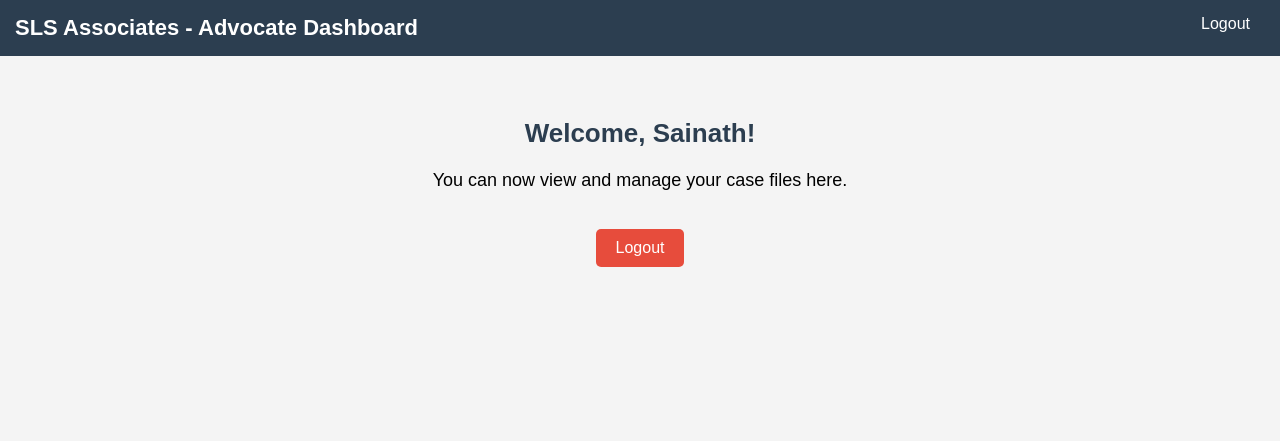
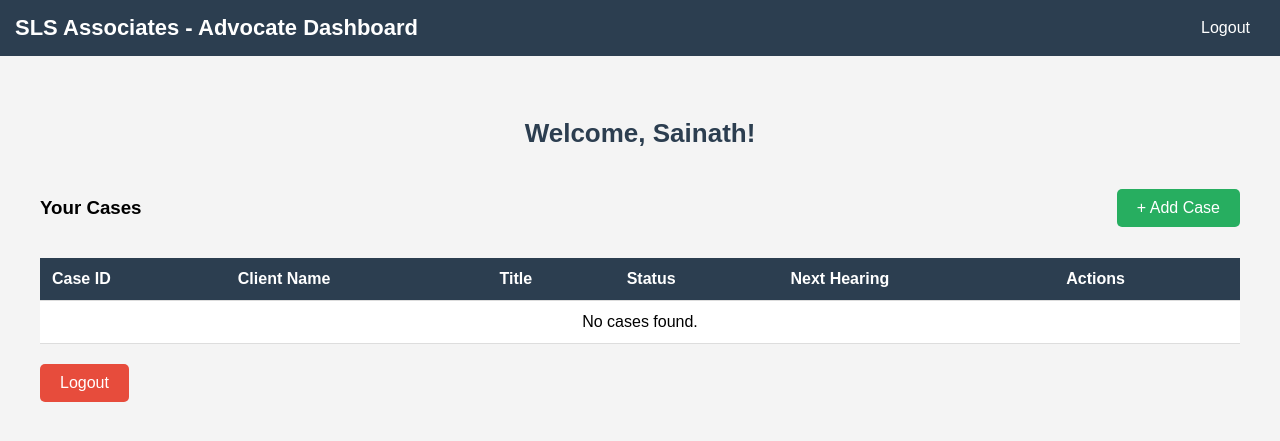
Before and after one commit to preenka/SLS-Associates, a Flask app: page /dashboard in a window 1280 px wide. Shown: the top 441 px of the page. Run offline with Flask 3, Linux system fonts and the light colour scheme; a user stored in the database is signed in; data comes from the database, SQL or seed files in the repository; both versions use the stored data as it was after the commit.

Commit message:
Added edit and delete feature

```diff
--- a/app.py
+++ b/app.py
@@ -13,7 +13,7 @@
 def home():
     return render_template('index.html')
 
-@app.route('/login', methods=['GET', 'POST'])  # ✅ Allows both GET and POST
+@app.route('/login', methods=['GET', 'POST'])
 def login():
     if request.method == 'POST':
         username = request.form['username']
@@ -33,20 +33,120 @@
             flash("Invalid credentials. Try again.", "error")
             return redirect('/login')
 
-    return render_template('login.html')  # When method is GET
+    return render_template('login.html')
 
 @app.route('/dashboard')
 def dashboard():
     if 'username' not in session:
         flash("Please login first.", "error")
         return redirect('/login')
-    return render_template('dashboard.html', username=session['username'])
+
+    conn = get_db_connection()
+    cursor = conn.cursor()
+    cursor.execute('SELECT * FROM cases WHERE advocate_username = ?', (session['username'],))
+    cases = cursor.fetchall()
+    conn.close()
+
+    return render_template('dashboard.html', username=session['username'], cases=cases)
 
 @app.route('/logout')
 def logout():
-    session.pop('username', None)
+    session.clear()  # Clears everything including flash data
     flash("You have been logged out.", "info")
     return redirect('/login')
 
+@app.route('/add', methods=['GET', 'POST'])
+def add():
+    if 'username' not in session:
+        return redirect('/login')
+
+    if request.method == 'POST':
+        client_name = request.form['client_name']
+        title = request.form['title']
+        status = request.form['status']
+        next_hearing = request.form['next_hearing']
+        advocate_username = session['username']
+
+        conn = get_db_connection()
+        cursor = conn.cursor()
+
+        # Get the next case_number for this advocate
+        cursor.execute('SELECT MAX(case_number) FROM cases WHERE advocate_username = ?', (advocate_username,))
+        max_case_number = cursor.fetchone()[0]
+
+        # Check if max_case_number is None or an empty string
+        next_case_number = 1 if not max_case_number or max_case_number == '' else int(max_case_number) + 1
+
+        # Insert the case with the calculated case_number
+        cursor.execute('''
+            INSERT INTO cases (advocate_username, client_name, title, status, next_hearing, case_number)
+            VALUES (?, ?, ?, ?, ?, ?)
+        ''', (advocate_username, client_name, title, status, next_hearing, next_case_number))
+
+        conn.commit()
+        conn.close()
+
+        return redirect('/dashboard')
+
+    return render_template('add.html')
+
+@app.route('/delete_case/<int:case_id>', methods=['POST'])
+def delete_case(case_id):
+    if 'username' not in session:
+        flash("Please login first.", "error")
+        return redirect('/login')
+
+    conn = get_db_connection()
+    cursor = conn.cursor()
+
+    # Ensure the logged-in user owns this case before deleting
+    cursor.execute('''
+        DELETE FROM cases
+        WHERE id = ? AND advocate_username = ?
+    ''', (case_id, session['username']))
+
+    conn.commit()
+    conn.close()
+    flash("Case deleted successfully!", "info")
+    return redirect('/dashboard')
+
+@app.route('/edit/<int:case_id>', methods=['GET', 'POST'])
+def edit(case_id):
+    if 'username' not in session:
+        flash("Please login first.", "error")
+        return redirect('/login')
+
+    conn = get_db_connection()
+    cursor = conn.cursor()
+
+    if request.method == 'POST':
+        client_name = request.form['client_name']
+        title = request.form['title']
+        status = request.form['status']
+        next_hearing = request.form['next_hearing']
+
+        cursor.execute('''
+            UPDATE cases
+            SET client_name = ?, title = ?, status = ?, next_hearing = ?
+            WHERE id = ? AND advocate_username = ?
+        ''', (client_name, title, status, next_hearing, case_id, session['username']))
+        conn.commit()
+        conn.close()
+        flash("Case updated successfully!", "success")
+        return redirect('/dashboard')
+
+    # GET: Show form with existing case data
+    cursor.execute('SELECT * FROM cases WHERE id = ? AND advocate_username = ?', (case_id, session['username']))
+    case = cursor.fetchone()
+    conn.close()
+
+    if not case:
+        flash("Case not found.", "error")
+        return redirect('/dashboard')
+
+    return render_template('edit.html', case=case)
+
+
+
 if __name__ == '__main__':
-    app.run(host='0.0.0.0', port=5000, debug=True)
+    app.run(debug=True)
--- a/templates/dashboard.html
+++ b/templates/dashboard.html
@@ -17,6 +17,7 @@
             color: white;
             display: flex;
             justify-content: space-between;
+            align-items: center;
         }
 
         .navbar h1 {
@@ -32,17 +33,61 @@
 
         .container {
             padding: 40px;
-            text-align: center;
         }
 
         .container h2 {
             color: #2c3e50;
             font-size: 26px;
+            text-align: center;
         }
 
-        .container p {
-            margin-top: 10px;
-            font-size: 18px;
+        .top-bar {
+            display: flex;
+            justify-content: space-between;
+            align-items: center;
+            margin: 30px 0 10px;
+        }
+
+        .add-btn {
+            background-color: #27ae60;
+            color: white;
+            border: none;
+            padding: 10px 20px;
+            font-size: 16px;
+            border-radius: 5px;
+            cursor: pointer;
+        }
+
+        .add-btn:hover {
+            background-color: #219150;
+        }
+
+        table {
+            width: 100%;
+            border-collapse: collapse;
+            background-color: white;
+            margin-top: 20px;
+        }
+
+        th, td {
+            padding: 12px;
+            text-align: left;
+            border-bottom: 1px solid #ddd;
+        }
+
+        th {
+            background-color: #2c3e50;
+            color: white;
+        }
+
+        .action-links a {
+            margin-right: 10px;
+            color: #2980b9;
+            text-decoration: none;
+        }
+
+        .action-links a.delete {
+            color: #e74c3c;
         }
 
         .logout-btn {
@@ -72,8 +117,46 @@
 
     <div class="container">
         <h2>Welcome, {{ username }}!</h2>
-        <p>You can now view and manage your case files here.</p>
-        <!-- Add case management features here later -->
+        <div class="top-bar">
+            <h3>Your Cases</h3>
+            <button class="add-btn" onclick="window.location.href='/add'">+ Add Case</button>
+        </div>
+
+        <table>
+            <thead>
+                <tr>
+                    <th>Case ID</th>
+                    <th>Client Name</th>
+                    <th>Title</th>
+                    <th>Status</th>
+                    <th>Next Hearing</th>
+                    <th>Actions</th>
+                </tr>
+            </thead>
+            <tbody>
+                {% for case in cases %}
+                <tr>
+                    <td>{{ case.case_number }}</td>
+                    <td>{{ case.client_name }}</td>
+                    <td>{{ case.title }}</td>
+                    <td>{{ case.status }}</td>
+                    <td>{{ case.next_hearing }}</td>
+                    <td class="action-links">
+                        <a href="/edit/{{ case.id }}">Edit</a>
+                        <form action="/delete_case/{{ case.id }}" method="POST" style="display:inline;" onsubmit="return confirm('Are you sure you want to delete this case?');">
+                            <button type="submit" class="delete" style="background:none; border:none; color:#e74c3c; cursor:pointer; padding:0;">Delete</button>
+                        </form>
+                    </td>
+                </tr>
+                {% else %}
+                <tr>
+                    <td colspan="6" style="text-align:center;">No cases found.</td>
+                </tr>
+                {% endfor %}
+            </tbody>
+
+        </table>
+
         <button class="logout-btn" onclick="window.location.href='/logout'">Logout</button>
     </div>
 
```
Also changed, not shown: clear_cases.py (added, +12 -0 lines), init_db.py (+36 -4 lines), templates/add.html (added, +127 -0 lines), templates/edit.html (added, +112 -0 lines), templates/index.html (+33 -7 lines), templates/login.html (+16 -8 lines), sls_database.db, static/editbg.jpeg (added).
